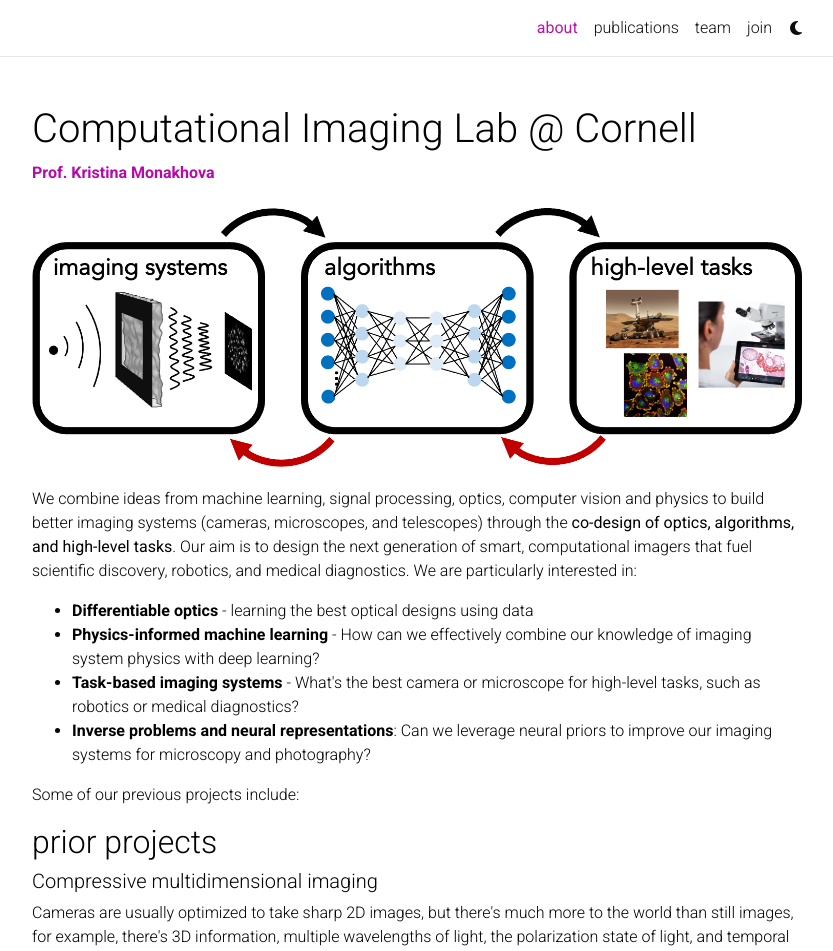
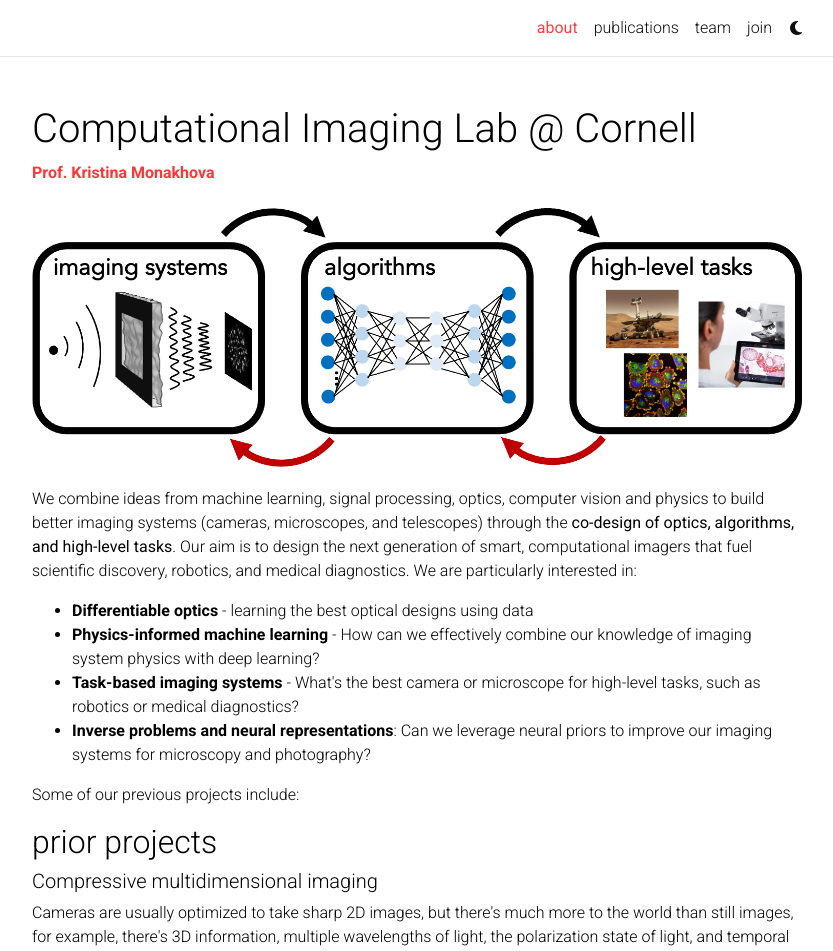
Before and after one commit to monakhova/monakhova.github.io, a Jekyll site: the page built from _pages/about.md, in a window 1280 px wide and 1400 px high. Shown: the top 951 px of the window, without its empty margins (223-1056 px from the left). Built offline with Jekyll 4.4.1, drawn with Linux system fonts in a browser that asks for light colours; full-size pictures stand in for the smaller copies a plugin makes; comment, search, counter and statistics services are not loaded; a style sheet for code colours, icons or effects is not loaded.

Commit message:
updated colors

```diff
--- a/_sass/_themes.scss
+++ b/_sass/_themes.scss
@@ -7,8 +7,8 @@
   --global-code-bg-color: #{$code-bg-color-light};
   --global-text-color: #{$black-color};
   --global-text-color-light: #{$grey-color};
-  --global-theme-color: #{$purple-color};
-  --global-hover-color: #{$purple-color};
+  --global-theme-color: #{$red-color};
+  --global-hover-color: #{$red-color};
   --global-hover-text-color: #{$white-color};
   --global-footer-bg-color: #{$grey-color-dark};
   --global-footer-text-color: #{$grey-color-light};
```
